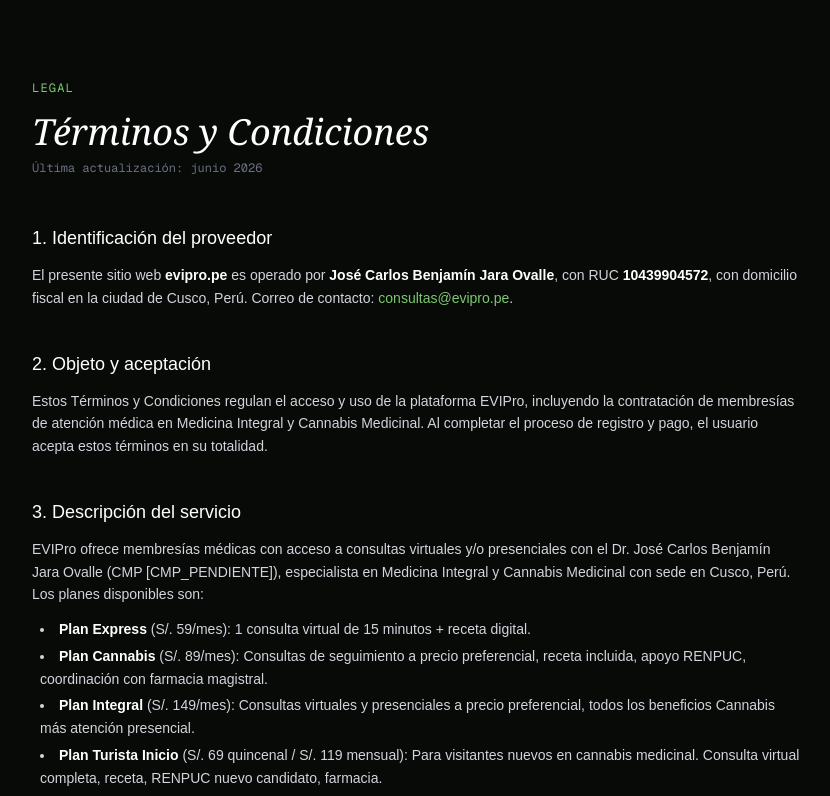
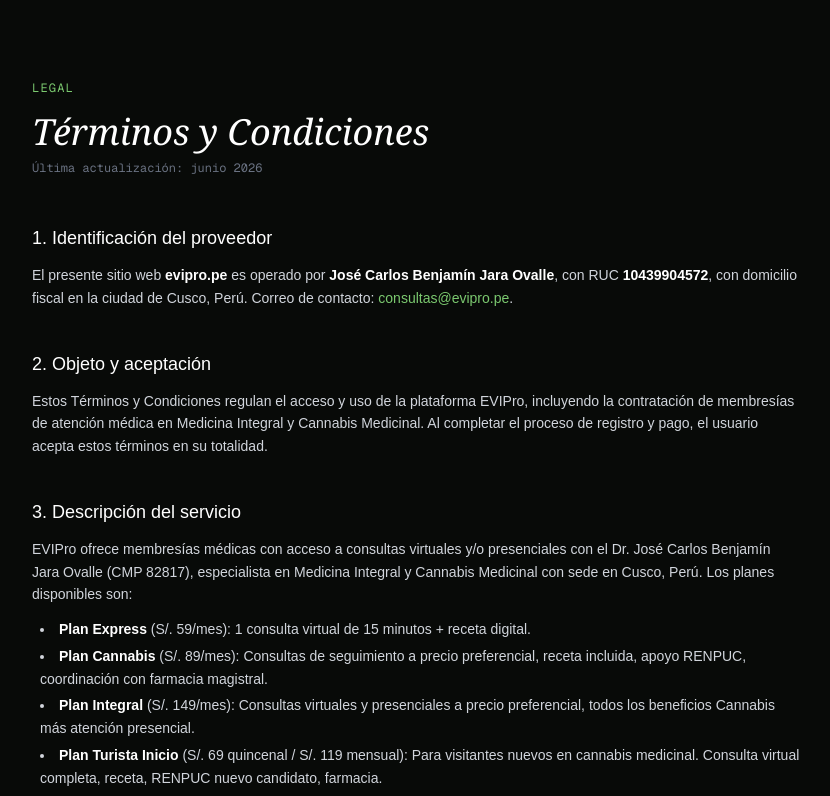
Before and after one commit to BENJASHIS/evipro-web, a Next.js app: page /terminos in a window 1280 px wide. Shown: the top 796 px of the page, without its empty margins (224-1054 px from the left). Built offline with nearby package versions, Linux system fonts and the light colour scheme.

Commit message:
fix(terminos): CMP 82817 del Dr. Jara Ovalle

```diff
--- a/app/terminos/page.tsx
+++ b/app/terminos/page.tsx
@@ -22,7 +22,7 @@
 
           <section>
             <h2 className="text-white font-light text-lg mb-3">3. Descripción del servicio</h2>
-            <p className="mb-3">EVIPro ofrece membresías médicas con acceso a consultas virtuales y/o presenciales con el Dr. José Carlos Benjamín Jara Ovalle (CMP [CMP_PENDIENTE]), especialista en Medicina Integral y Cannabis Medicinal con sede en Cusco, Perú. Los planes disponibles son:</p>
+            <p className="mb-3">EVIPro ofrece membresías médicas con acceso a consultas virtuales y/o presenciales con el Dr. José Carlos Benjamín Jara Ovalle (CMP 82817), especialista en Medicina Integral y Cannabis Medicinal con sede en Cusco, Perú. Los planes disponibles son:</p>
             <ul className="list-disc list-inside space-y-1 ml-2">
               <li><strong className="text-white">Plan Express</strong> (S/. 59/mes): 1 consulta virtual de 15 minutos + receta digital.</li>
               <li><strong className="text-white">Plan Cannabis</strong> (S/. 89/mes): Consultas de seguimiento a precio preferencial, receta incluida, apoyo RENPUC, coordinación con farmacia magistral.</li>
```
